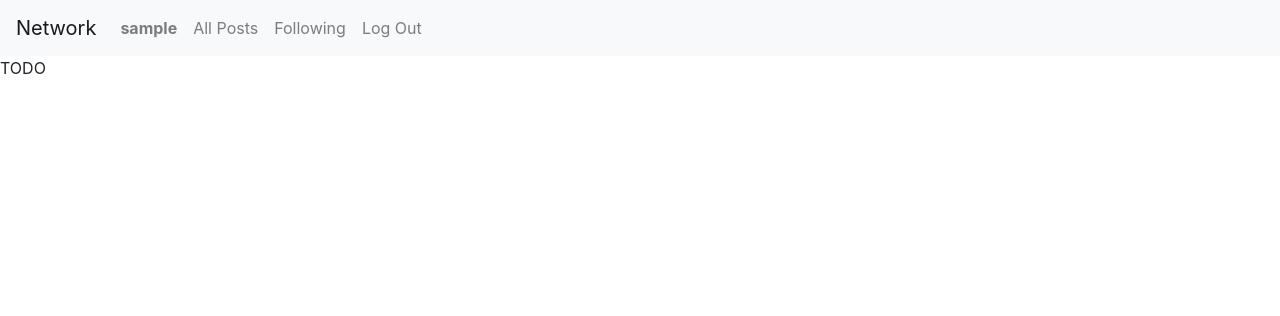
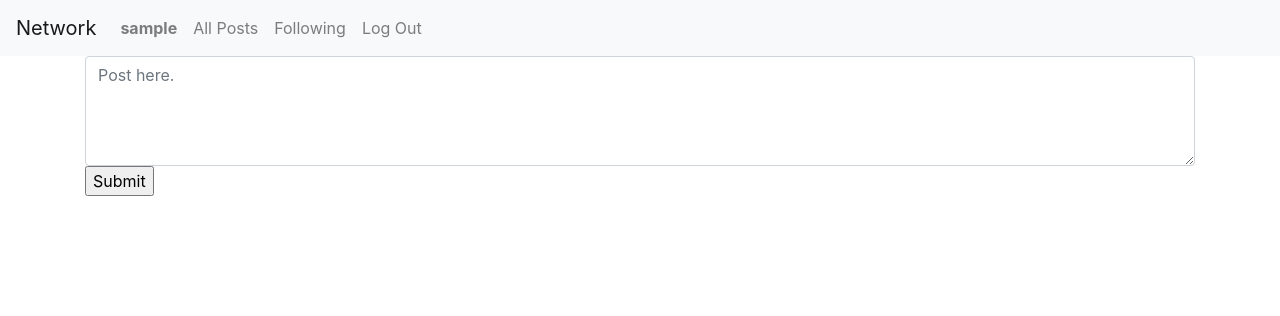
Before and after one commit to JonathanPalma-code/Network, a Django app: page / in a window 1280 px wide. Shown: the top 316 px of the page. Run offline with Django 3.2, Linux system fonts and the light colour scheme; the visitor is signed in with stand-in values (Sample User, id 1); some libraries are stand-ins or nearby versions.

Commit message:
test: add post form GET

```diff
--- /dev/null
+++ b/network/forms.py
@@ -0,0 +1,8 @@
+from django import forms
+
+class AddPostForm(forms.Form):
+    content = forms.CharField(label='', required=True, widget=forms.Textarea(attrs={
+        'placeholder': 'Post here.',
+        'rows': 4,
+        'class': 'form-control'
+    }))
--- a/network/templates/network/index.html
+++ b/network/templates/network/index.html
@@ -1,5 +1,15 @@
 {% extends "network/layout.html" %}
 
 {% block body %}
-    TODO
+<section class="container">
+    <form method="POST">
+        {% csrf_token %}
+        <div class="add-post">
+            {{ add_post_form }}
+            <div class="add-post__button">
+                <input type="submit" />
+            </div>
+        </div>
+    </form>
+</section>
 {% endblock %}
--- a/network/views.py
+++ b/network/views.py
@@ -5,48 +5,52 @@ from django.shortcuts import render
 from django.urls import reverse
 
 from .models import User
+from .forms import AddPostForm
 
 
 def index(request):
-    return render(request, "network/index.html")
-
+    if request.user.is_authenticated:
+        return render(request, 'network/index.html', {
+            'add_post_form': AddPostForm()
+        })
+    return render(request, 'network/index.html', )
 
 def login_view(request):
-    if request.method == "POST":
+    if request.method == 'POST':
 
         # Attempt to sign user in
-        username = request.POST["username"]
-        password = request.POST["password"]
+        username = request.POST['username']
+        password = request.POST['password']
         user = authenticate(request, username=username, password=password)
 
         # Check if authentication successful
         if user is not None:
             login(request, user)
-            return HttpResponseRedirect(reverse("index"))
+            return HttpResponseRedirect(reverse('index'))
         else:
-            return render(request, "network/login.html", {
-                "message": "Invalid username and/or password."
+            return render(request, 'network/login.html', {
+                'message': 'Invalid username and/or password.'
             })
     else:
-        return render(request, "network/login.html")
+        return render(request, 'network/login.html')
 
 
 def logout_view(request):
     logout(request)
-    return HttpResponseRedirect(reverse("index"))
+    return HttpResponseRedirect(reverse('index'))
 
 
 def register(request):
-    if request.method == "POST":
-        username = request.POST["username"]
-        email = request.POST["email"]
+    if request.method == 'POST':
+        username = request.POST['username']
+        email = request.POST['email']
 
         # Ensure password matches confirmation
-        password = request.POST["password"]
-        confirmation = request.POST["confirmation"]
+        password = request.POST['password']
+        confirmation = request.POST['confirmation']
         if password != confirmation:
-            return render(request, "network/register.html", {
-                "message": "Passwords must match."
+            return render(request, 'network/register.html', {
+                'message': 'Passwords must match.'
             })
 
         # Attempt to create new user
@@ -54,10 +58,10 @@ def register(request):
             user = User.objects.create_user(username, email, password)
             user.save()
         except IntegrityError:
-            return render(request, "network/register.html", {
-                "message": "Username already taken."
+            return render(request, 'network/register.html', {
+                'message': 'Username already taken.'
             })
         login(request, user)
-        return HttpResponseRedirect(reverse("index"))
+        return HttpResponseRedirect(reverse('index'))
     else:
-        return render(request, "network/register.html")
+        return render(request, 'network/register.html')
```
Also changed, not shown: network/tests/test_forms.py (+16 -0 lines), network/tests/test_urls.py (+4 -4 lines), network/tests/test_views.py (+16 -2 lines).
